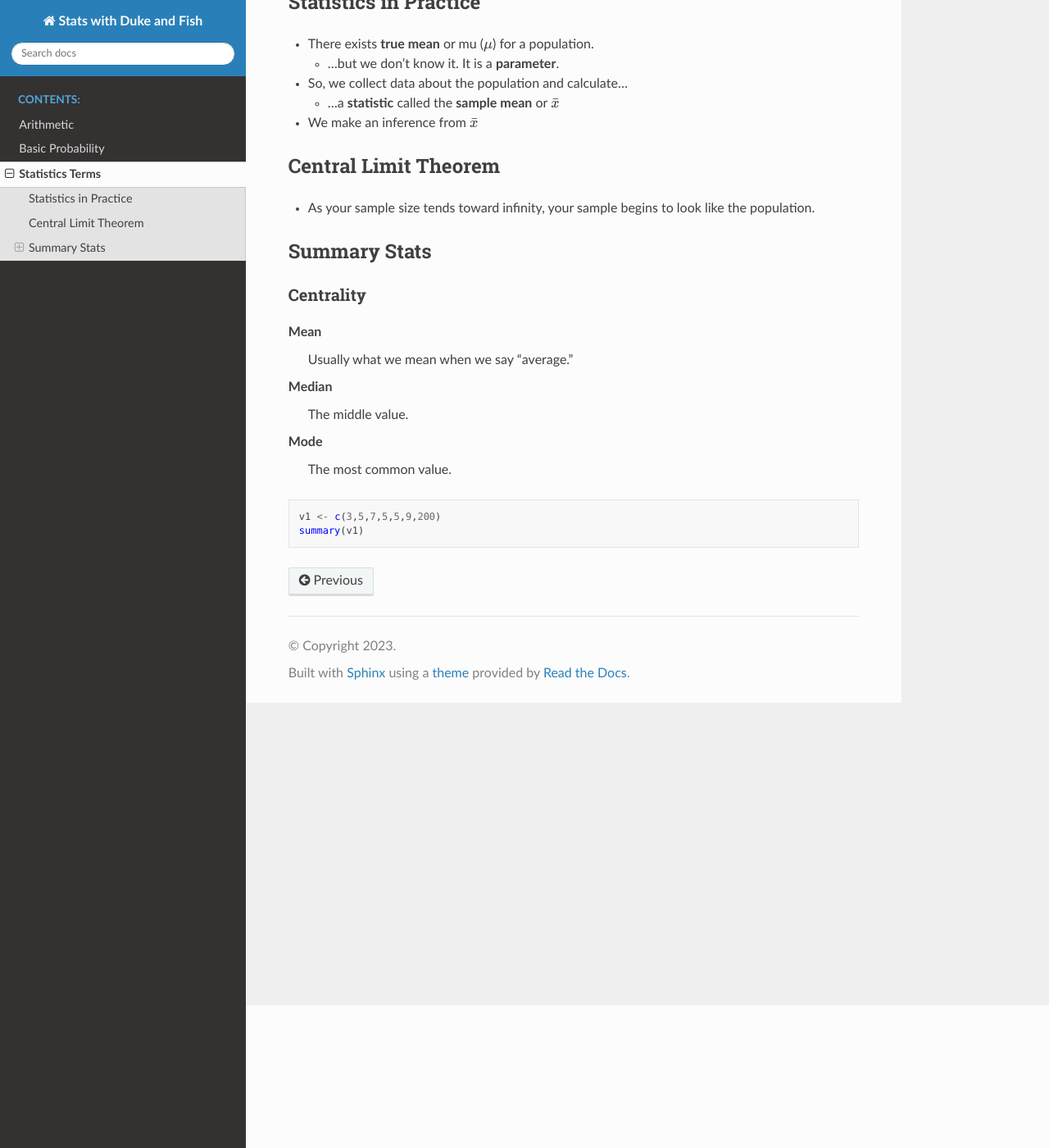
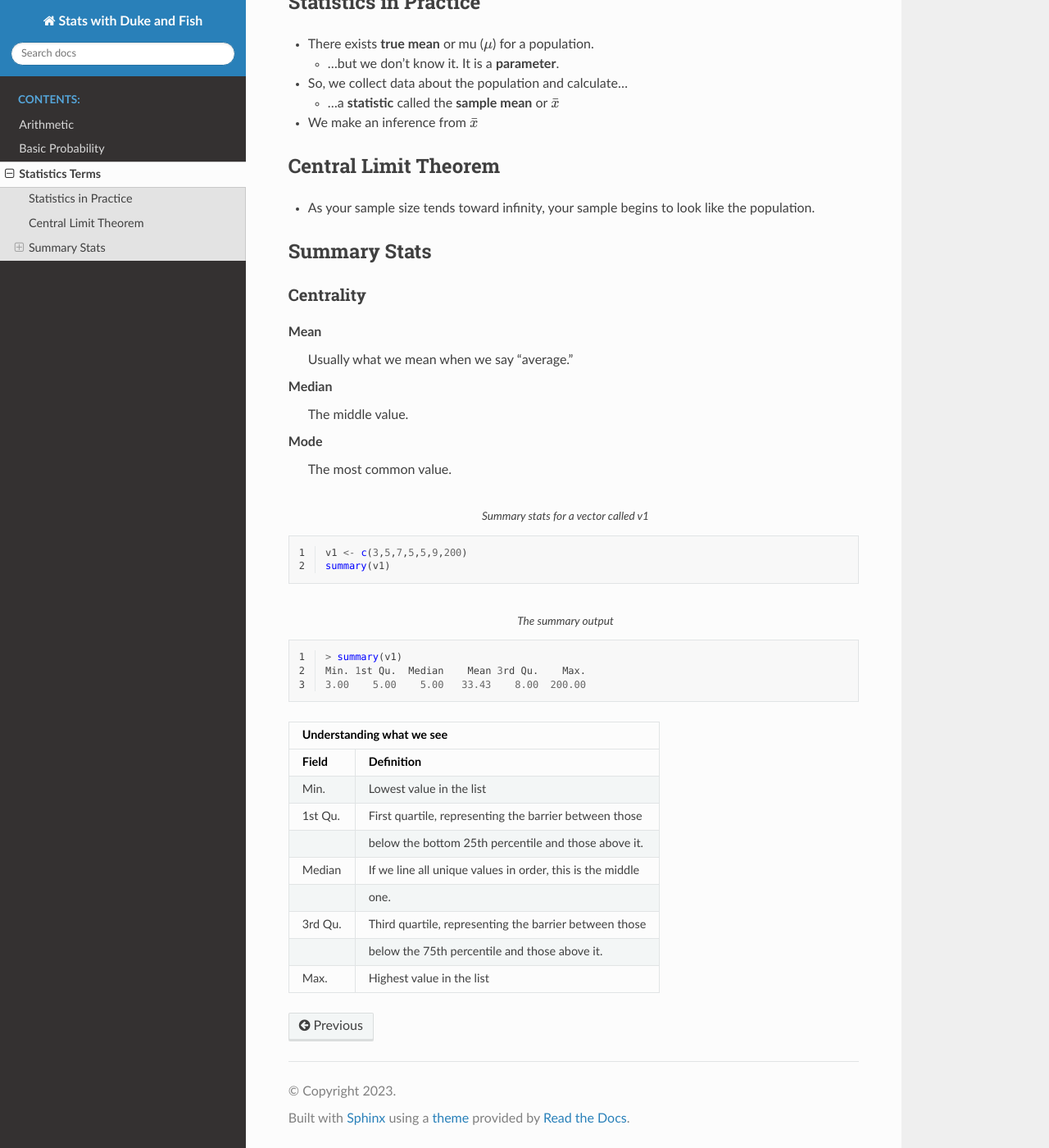
Before and after one commit to dimitry-dukhovny/fisherstats, a Sphinx documentation site: the page built from doc/statistics0.rst, in a window 1280 px wide and 1400 px high, scrolled down 174 px. Shown: the whole window at 82% size. Built offline with Sphinx 7.4.7 and the Read the Docs theme 2.0.0, drawn with Linux system fonts in a browser that asks for light colours.

Commit message:
Misc update

```diff
--- a/doc/statistics0.rst
+++ b/doc/statistics0.rst
@@ -36,7 +36,40 @@ Mode
   The most common value.
 
 .. code-block:: R
+   :linenos:
+   :caption: Summary stats for a vector called v1
 
-    v1 <- c(3,5,7,5,5,9,200)
-    summary(v1)
+   v1 <- c(3,5,7,5,5,9,200)
+   summary(v1)
 ..
+
+.. code-block:: R
+   :linenos:
+   :caption: The summary output
+
+   > summary(v1)
+   Min. 1st Qu.  Median    Mean 3rd Qu.    Max.
+   3.00    5.00    5.00   33.43    8.00  200.00
+..
+
++-----------+-----------------------------------------------------------+
+| Understanding what we see                                             |
++-----------+-----------------------------------------------------------+
+| Field     | Definition                                                |
++===========+===========================================================+
+| Min.      | Lowest value in the list                                  |
++-----------+-----------------------------------------------------------+
+| 1st Qu.   | First quartile, representing the barrier between those    |
++-----------+-----------------------------------------------------------+
+|           | below the bottom 25th percentile and those above it.      |
++-----------+-----------------------------------------------------------+
+| Median    | If we line all unique values in order, this is the middle |
++-----------+-----------------------------------------------------------+
+|           | one.                                                      |
++-----------+-----------------------------------------------------------+
+| 3rd Qu.   | Third quartile, representing the barrier between those    |
++-----------+-----------------------------------------------------------+
+|           | below the 75th percentile and those above it.             |
++-----------+-----------------------------------------------------------+
+| Max.      | Highest value in the list                                 |
++-----------+-----------------------------------------------------------+
```
Also changed, not shown: 2 other files.
